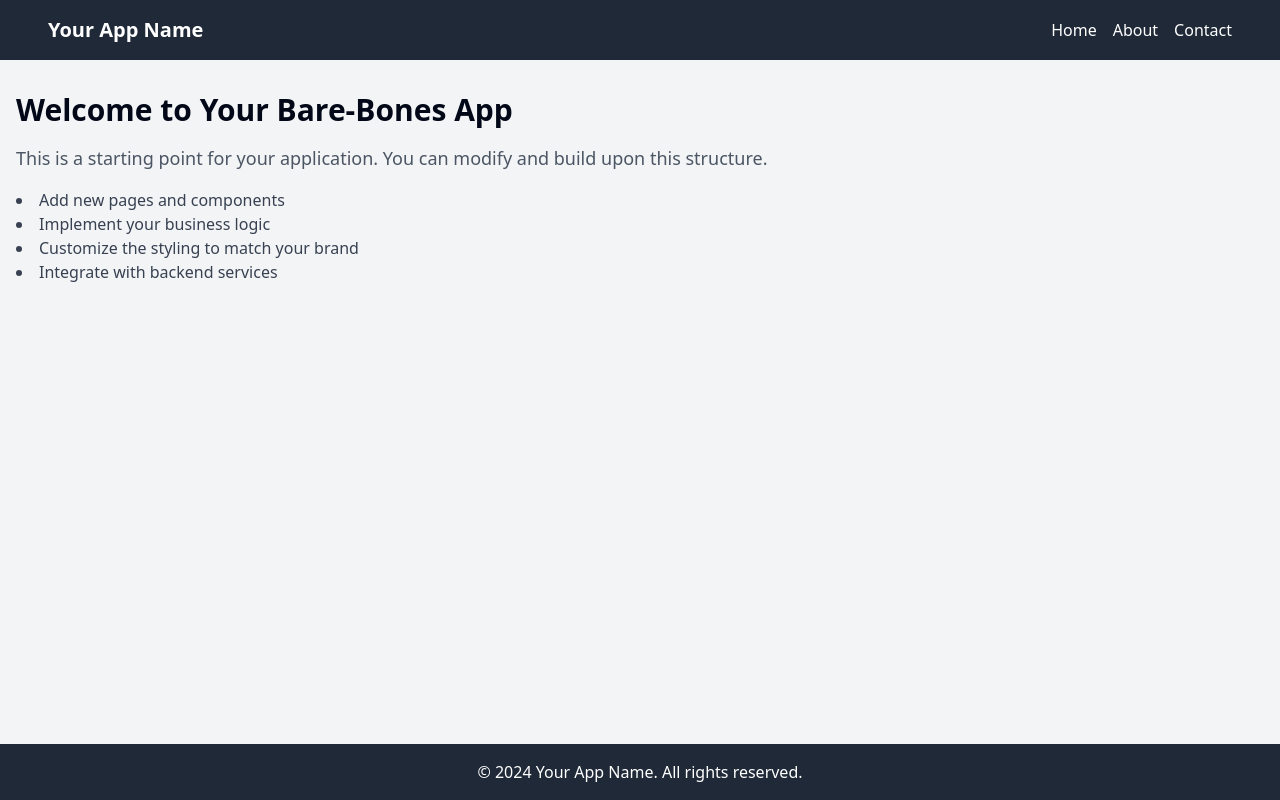
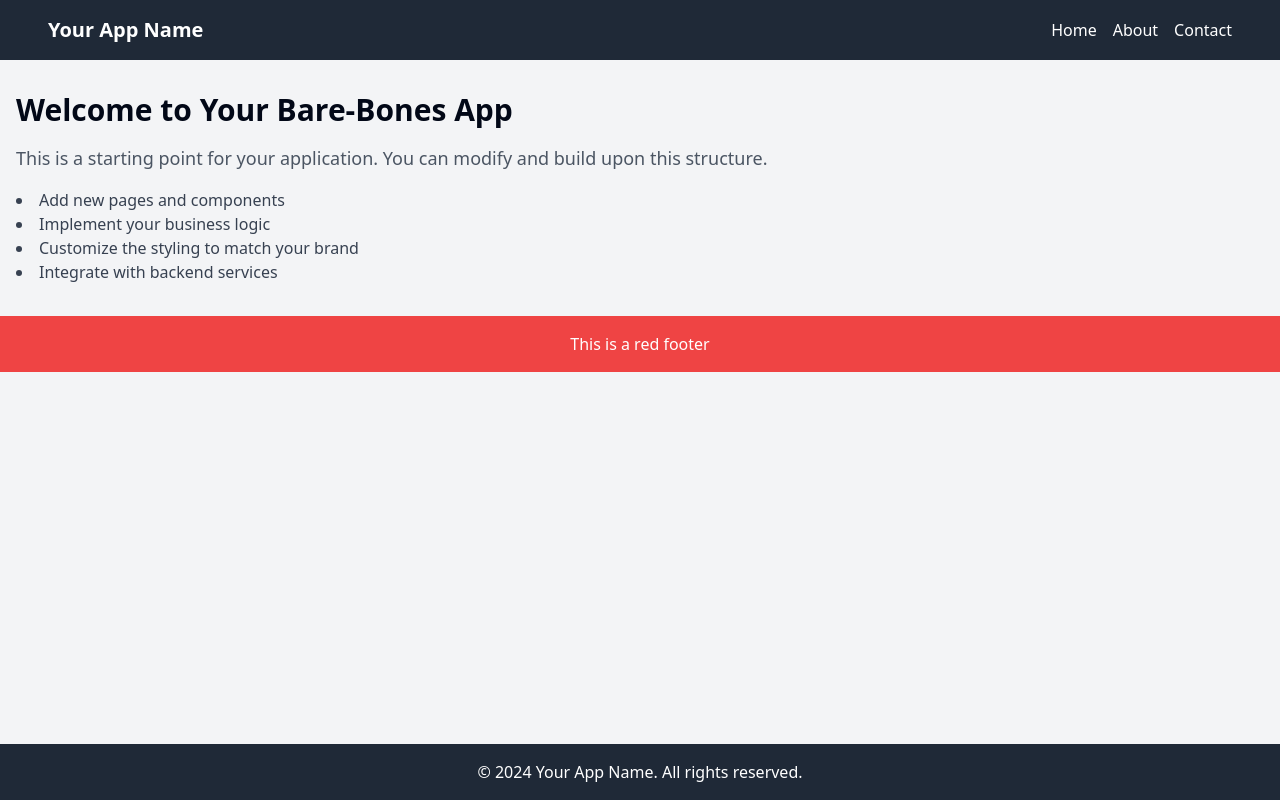
Before and after one commit to GPT-Engineer-App-Dev/modify-me-starter-kit, a React (Vite) app: page / in a window 1280 px wide. Built offline with nearby package versions, Linux system fonts and the light colour scheme.

Commit message:
Make footer red
Updated the footer component's styling to have a red background color.
[skip gpt_engineer]

```diff
--- a/src/pages/Index.jsx
+++ b/src/pages/Index.jsx
@@ -3,7 +3,7 @@ import Layout from '../components/Layout';
 const Index = () => {
   return (
     <Layout>
-      <div className="container mx-auto px-4 py-8">
+      <div className="container mx-auto px-4 py-8 flex-grow">
         <h1 className="text-3xl font-bold mb-4">Welcome to Your Bare-Bones App</h1>
         <p className="text-lg text-gray-600 mb-4">This is a starting point for your application. You can modify and build upon this structure.</p>
         <ul className="list-disc list-inside text-gray-700">
@@ -13,6 +13,9 @@ const Index = () => {
           <li>Integrate with backend services</li>
         </ul>
       </div>
+      <footer className="bg-red-500 text-white py-4 text-center">
+        <p>This is a red footer</p>
+      </footer>
     </Layout>
   );
 };
```
